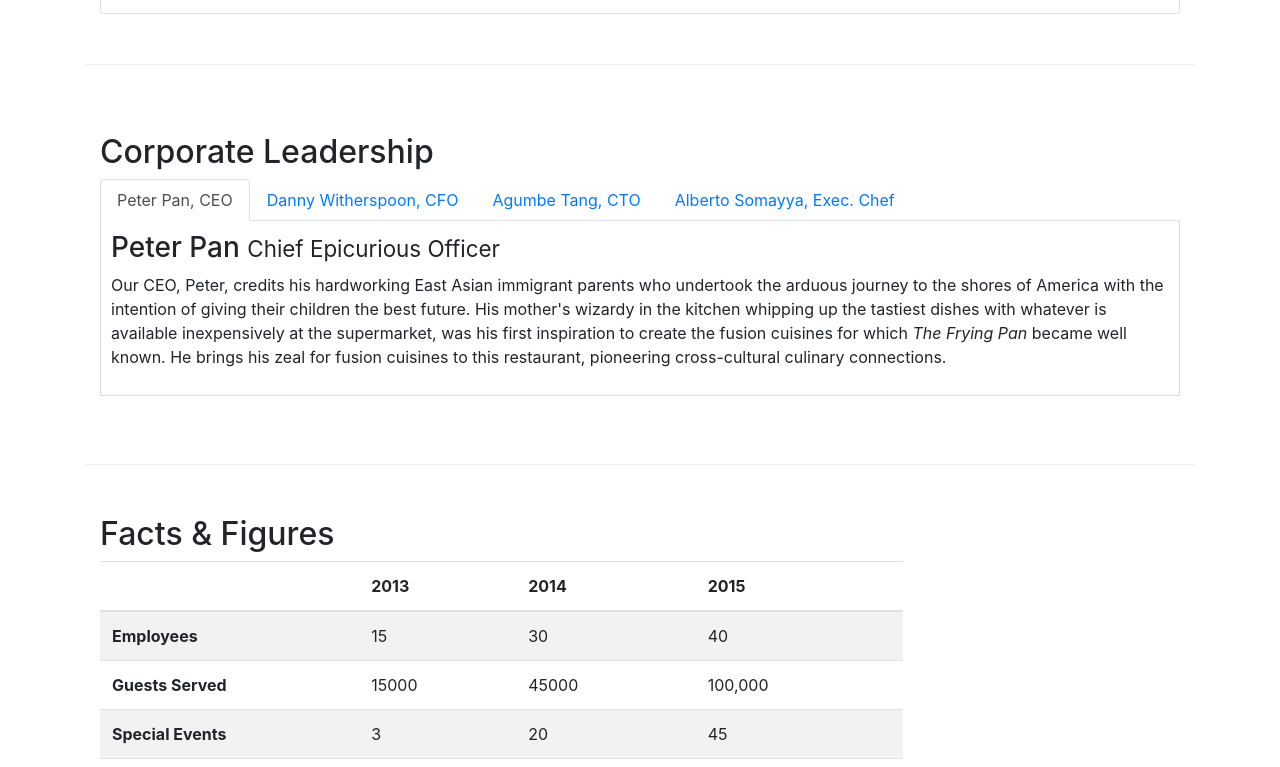
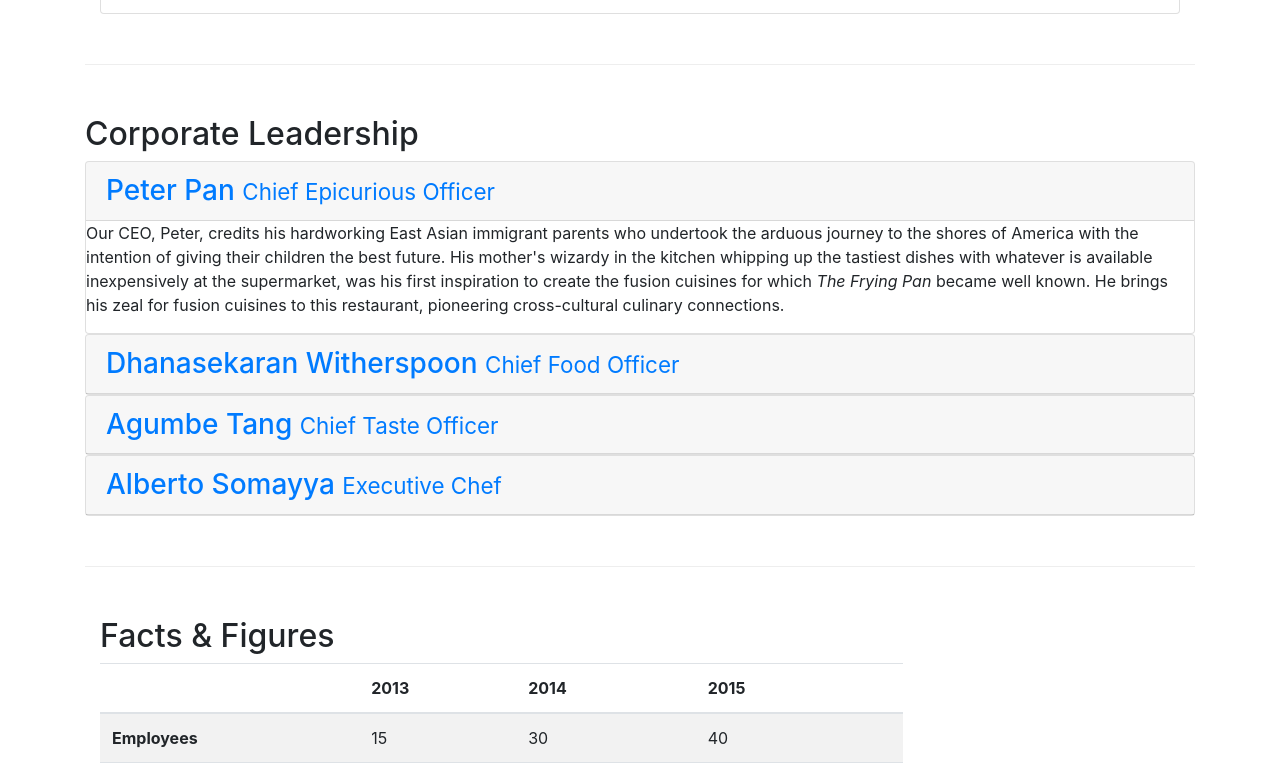
Before and after one commit to AStibrany/BstrapProject1, a website: page aboutus.html in a window 1280 px wide. Shown: the part 834-1601 px from the top of the page. Drawn offline with nearby package versions, Linux system fonts and the light colour scheme.

Commit message:
accordion

```diff
--- a/aboutus.html
+++ b/aboutus.html
@@ -100,47 +100,74 @@
         </div>
 
 
-        <div class="row row-content align-items-center">
-            <div class="col">
+        <div class="row row-content">
+            <div class="col-xs-12">
                 <h2>Corporate Leadership</h2>
-                <ul class="nav nav-tabs">
-                                    <li class="nav-item">
-                                      <a class="nav-link active" href="#peter"
-                                        role="tab" data-toggle="tab">Peter Pan, CEO</a>
-                                    </li>
-                                    <li class="nav-item">
-                                      <a class="nav-link" href="#danny" role="tab"
-                                        data-toggle="tab">Danny Witherspoon, CFO</a>
-                                    </li>
-                                    <li class="nav-item">
-                                      <a class="nav-link" href="#agumbe"role="tab"
-                                        data-toggle="tab">Agumbe Tang, CTO</a>
-                                    </li>
-                                    <li class="nav-item">
-                                      <a class="nav-link" href="#alberto" role="tab"
-                                        data-toggle="tab">Alberto Somayya, Exec. Chef</a>
-                                    </li>
-                                </ul>
-                <div class="tab-content">
-                  <div role="tabpanel" class="tab-pane fade show active" id="peter">
-                    <h3>Peter Pan <small>Chief Epicurious Officer</small></h3>
-                    <p class="hidden-xs-down">Our CEO, Peter, credits his hardworking East Asian immigrant parents who undertook the arduous journey to the shores of America with the intention of giving their children the best future. His mother's wizardy in the kitchen whipping up the tastiest dishes with whatever is available inexpensively at the supermarket, was his first inspiration to create the fusion cuisines for which <em>The Frying Pan</em> became well known. He brings his zeal for fusion cuisines to this restaurant, pioneering cross-cultural culinary connections.</p>
+
+                <div id="accordion" role="tablist">
+                  <div class="card">
+                    <div class="card-header" role="tab" id="peterhead">
+                      <h3 class="mb-0">
+                        <a data-toggle="collapse" data-parent="#accordion" href="#peter">
+                          Peter Pan <small>Chief Epicurious Officer</small>
+                        </a>
+                      </h3>
+                    </div>
+                    <div role="tabpanel" class="collapse show" id="peter">
+                      <div class="card-block">
+                        <p class="hidden-xs-down">Our CEO, Peter, credits his hardworking East Asian immigrant parents who undertook the arduous journey to the shores of America with the intention of giving their children the best future. His mother's wizardy in the kitchen whipping up the tastiest dishes with whatever is available inexpensively at the supermarket, was his first inspiration to create the fusion cuisines for which <em>The Frying Pan</em> became well known. He brings his zeal for fusion cuisines to this restaurant, pioneering cross-cultural culinary connections.</p>
+                      </div>
+                    </div>
                   </div>
-                  <div role="tabpanel" class="tab-pane fade" id="danny">
-                    <h3>Dhanasekaran Witherspoon <small>Chief Food Officer</small></h3>
-                    <p class="hidden-xs-down">Our CFO, Danny, as he is affectionately referred to by his colleagues, comes from a long established family tradition in farming and produce. His experiences growing up on a farm in the Australian outback gave him great appreciation for varieties of food sources. As he puts it in his own words, <em>Everything that runs, wins, and everything that stays, pays!</em></p>
+
+                  <div class="card">
+                    <div class="card-header" role="tab" id="dannyhead">
+                      <h3 class="mb-0">
+                        <a class="collapsed" data-toggle="collapse" data-parent="#accordion" href="#danny">
+                          Dhanasekaran Witherspoon <small>Chief Food Officer</small>
+                        </a>
+                      </h3>
+                    </div>
+                    <div role="tabpanel" class="collapse" id="danny">
+                      <div class="card-block">
+                        <p class="hidden-xs-down">Our CFO, Danny, as he is affectionately referred to by his colleagues, comes from a long established family tradition in farming and produce. His experiences growing up on a farm in the Australian outback gave him great appreciation for varieties of food sources. As he puts it in his own words, <em>Everything that runs, wins, and everything that stays, pays!</em></p>
+                      </div>
+                    </div>
                   </div>
-                  <div role="tabpanel" class="tab-pane fade" id="agumbe">
-                    <h3>Agumbe Tang <small>Chief Taste Officer</small></h3>
-                    <p class="hidden-xs-down">Blessed with the most discerning gustatory sense, Agumbe, our CTO, personally ensures that every dish that we serve meets his exacting tastes. Our chefs dread the tongue lashing that ensues if their dish does not meet his exacting standards. He lives by his motto, <em>You click only if you survive my lick.</em></p>
+
+                  <div class="card">
+                    <div class="card-header" role="tab" id="agumbehead">
+                      <h3 class="mb-0">
+                        <a class="collapsed" data-toggle="collapse" data-parent="#accordion" href="#agumbe">
+                          Agumbe Tang <small>Chief Taste Officer</small>
+                        </a>
+                      </h3>
+                    </div>
+                    <div role="tabpanel" class="collapse" id="agumbe">
+                      <div class="card-block">
+                        <p class="hidden-xs-down">Blessed with the most discerning gustatory sense, Agumbe, our CTO, personally ensures that every dish that we serve meets his exacting tastes. Our chefs dread the tongue lashing that ensues if their dish does not meet his exacting standards. He lives by his motto, <em>You click only if you survive my lick.</em></p>
+                      </div>
+                    </div>
                   </div>
-                  <div role="tabpanel" class="tab-pane fade" id="alberto">
-                    <h3>Alberto Somayya <small>Executive Chef</small></h3>
-                    <p class="hidden-xs-down">Award winning three-star Michelin chef with wide International experience having worked closely with whos-who in the culinary world, he specializes in creating mouthwatering Indo-Italian fusion experiences. He says, <em>Put together the cuisines from the two craziest cultures, and you get a winning hit! Amma Mia!</em></p>
+
+                  <div class="card">
+                    <div class="card-header" role="tab" id="albertohead">
+                      <h3 class="mb-0">
+                        <a class="collapsed" data-toggle="collapse" data-parent="#accordion" href="#alberto">
+                          Alberto Somayya <small>Executive Chef</small>
+                        </a>
+                      </h3>
+                    </div>
+                    <div role="tabpanel" class="collapse" id="alberto">
+                      <div class="card-block">
+                        <p class="hidden-xs-down">Award winning three-star Michelin chef with wide International experience having worked closely with whos-who in the culinary world, he specializes in creating mouthwatering Indo-Italian fusion experiences. He says, <em>Put together the cuisines from the two craziest cultures, and you get a winning hit! Amma Mia!</em></p>
+                      </div>
+                    </div>
                   </div>
                 </div>
               </div>
        </div>
+
        <div class="row row-content">
             <div class="col-12 col-sm-9">
                 <h2>Facts &amp; Figures</h2>
```
